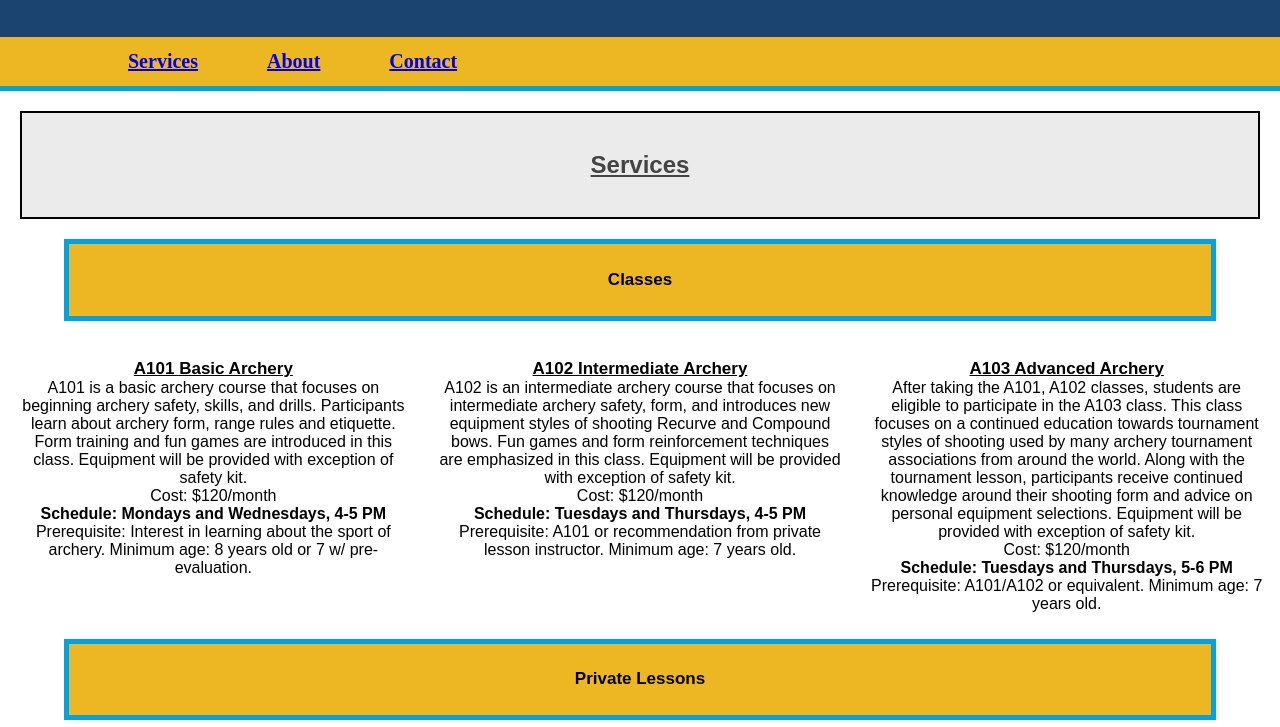
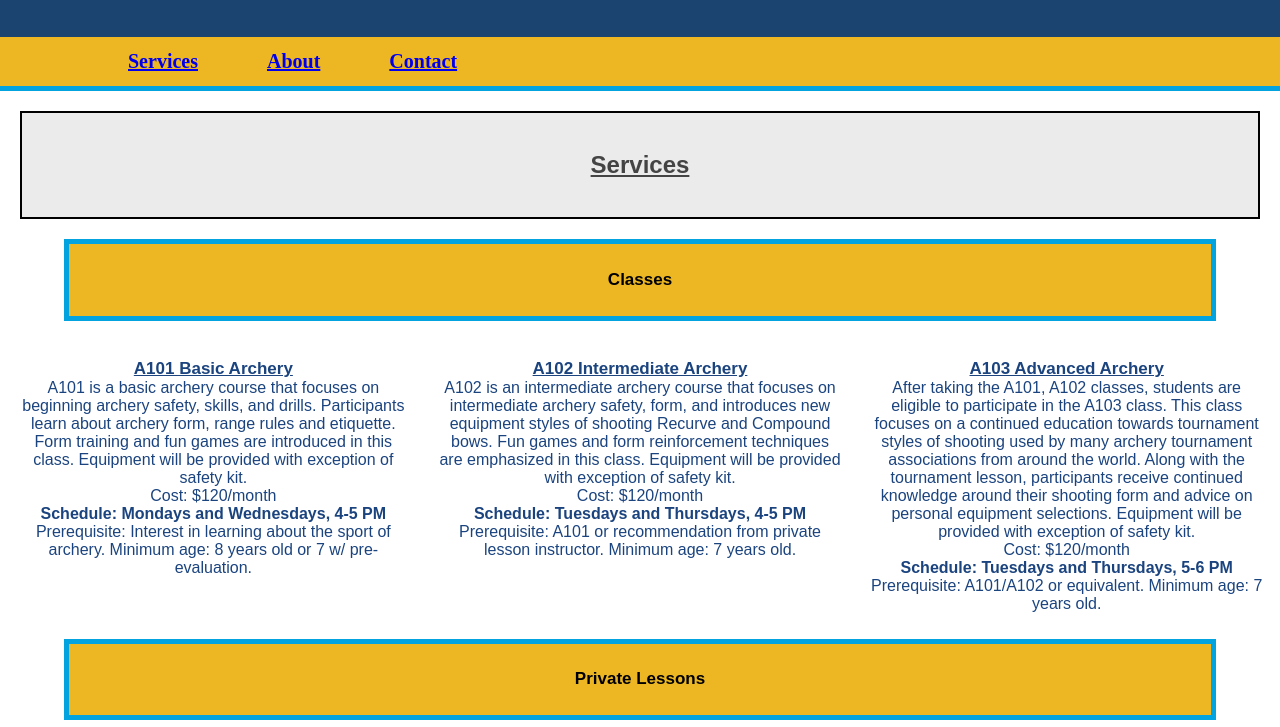
Before and after one commit to ejdon/archery, a plain HTML site: page index.html in a window 1280 px wide. Shown: the part 238-965 px from the top of the page. Drawn offline with Linux system fonts and the light colour scheme.

Commit message:
adjusting colors to match styleguide

```diff
--- a/stylesheet/stylesheet.css
+++ b/stylesheet/stylesheet.css
@@ -33,6 +33,8 @@ h4 {
 
 p {
   font-family: "Arial Regular", sans-serif;
+  color: #1b447f;
+
 }
 
 #video {
@@ -108,6 +110,7 @@ p {
 }
 
 .class-title {
+  color: #1b447f;
   text-decoration: underline;
 }
 
```
